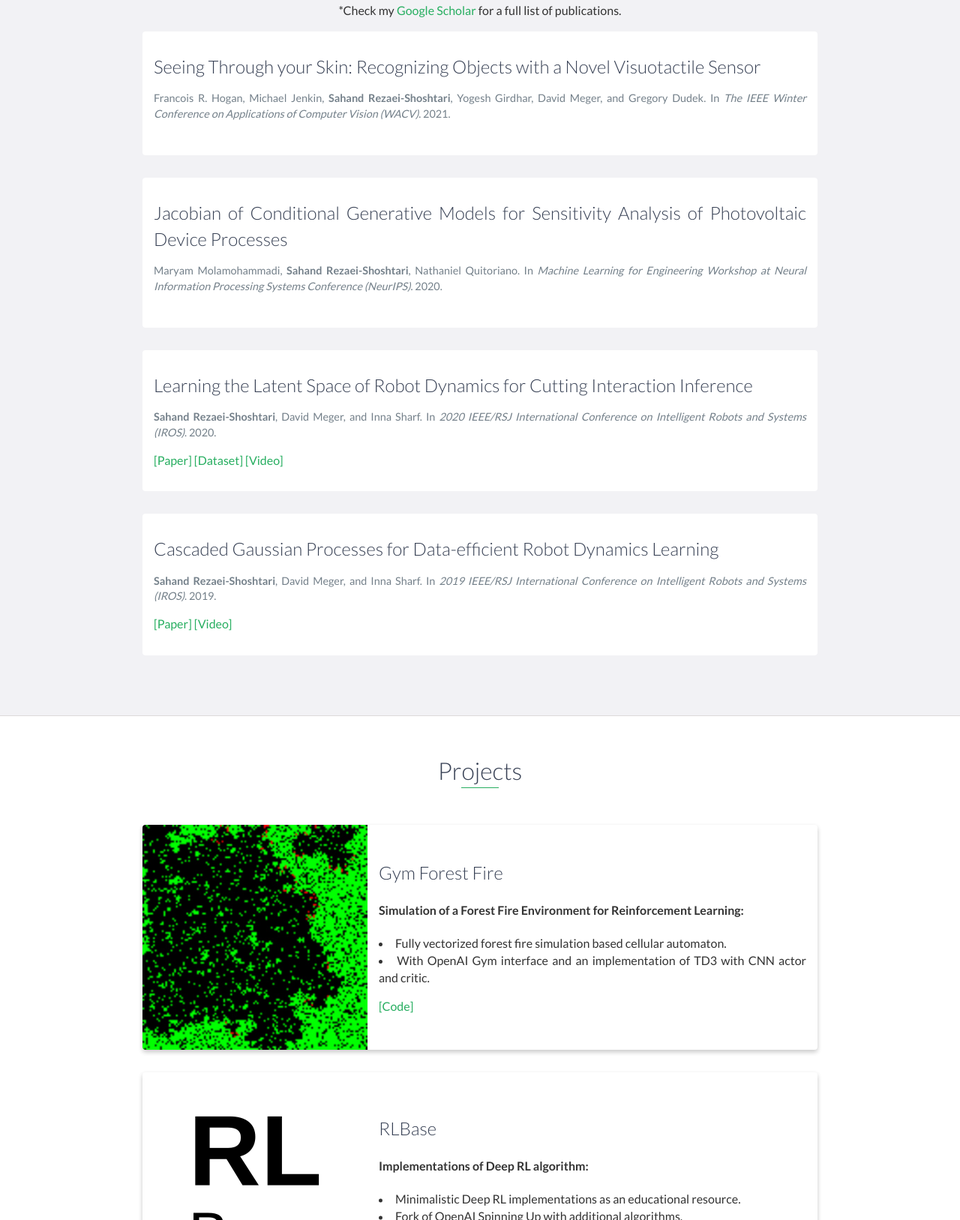
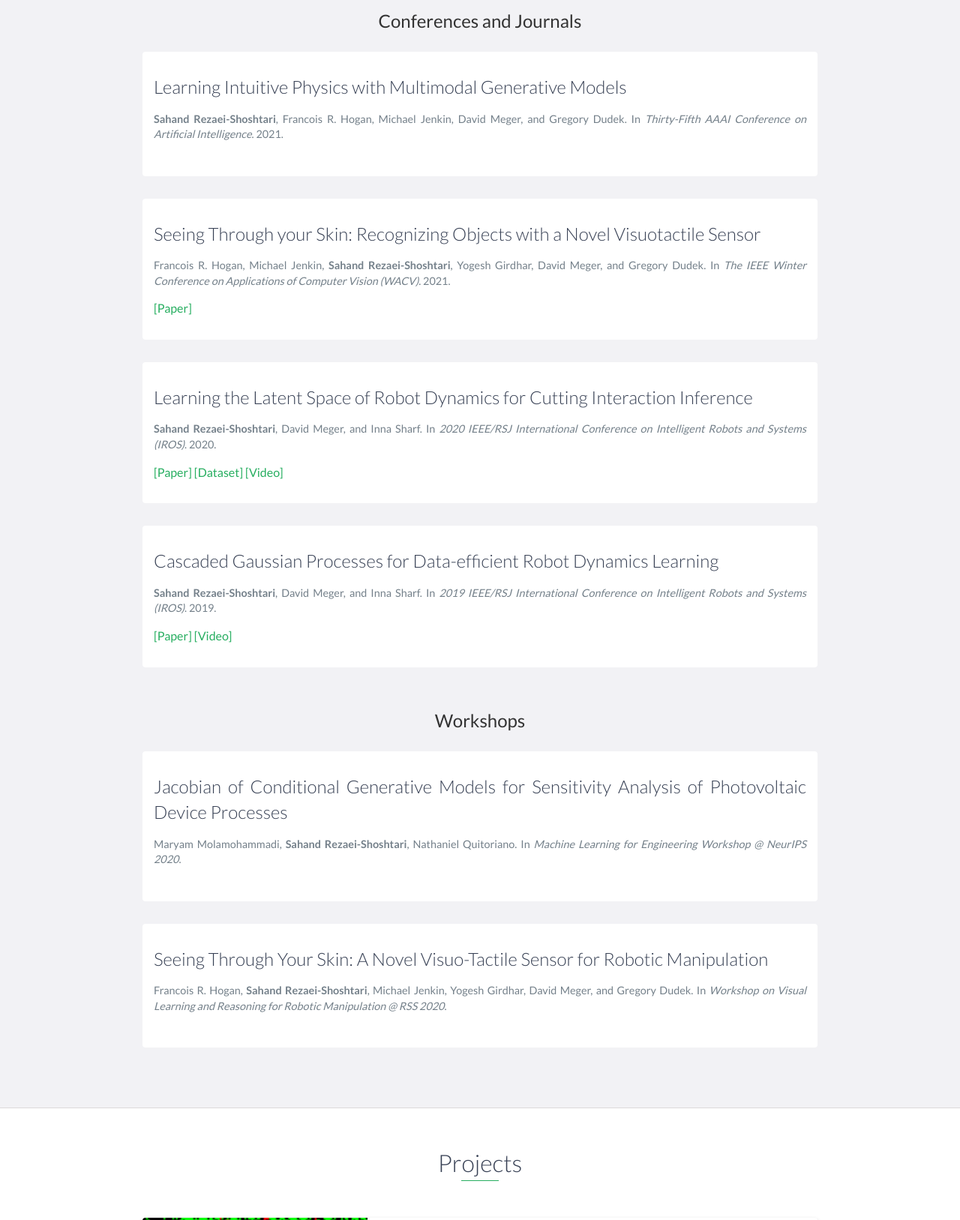
Before and after one commit to sahandrez/sahandrez.github.io, a website: page index.html in a window 1280 px wide. Shown: the part 2633-4260 px from the top of the page at 75% size. Drawn offline with nearby package versions, Linux system fonts and the light colour scheme; files whose address does not match are found by name.

Commit message:
Update publications

```diff
--- a/index.html
+++ b/index.html
@@ -182,17 +182,20 @@
 
     <div id="publications" class="background-alt">
         <h2 class="heading">Publications</h2>
-        <p>
+        <!-- <p>
             *Check my <a href="https://scholar.google.ca/citations?user=wbUgvGAAAAAJ">Google Scholar</a> for a full list of publications.
+        </p> -->
+        <p style="font-size: 24px">
+            Conferences and Journals
         </p>
         <div class="container">
             <div class="row">
                 <div class="project no-image">
                     <div class="project-info">
-                        <h3>Seeing Through your Skin: Recognizing Objects with a Novel Visuotactile Sensor</h3>
+                        <h3>Learning Intuitive Physics with Multimodal Generative Models</h3>
                         <p>
-                            Francois R. Hogan, Michael Jenkin, <b>Sahand Rezaei-Shoshtari</b>, Yogesh Girdhar, David Meger, and Gregory Dudek. In
-                            <i>The IEEE Winter Conference on Applications of Computer Vision (WACV)</i>. 2021.
+                            <b>Sahand Rezaei-Shoshtari</b>, Francois R. Hogan, Michael Jenkin, David Meger, and Gregory Dudek. In
+                            <i>Thirty-Fifth AAAI Conference on Artificial Intelligence</i>. 2021.
                         </p>
                         <!-- <a href="">[Paper]</a> -->
                     </div>
@@ -202,10 +205,12 @@
 
                 <div class="project no-image">
                     <div class="project-info">
-                        <h3>Jacobian of Conditional Generative Models for Sensitivity Analysis of Photovoltaic Device Processes</h3>
+                        <h3>Seeing Through your Skin: Recognizing Objects with a Novel Visuotactile Sensor</h3>
                         <p>
-                            Maryam Molamohammadi, <b>Sahand Rezaei-Shoshtari</b>, Nathaniel Quitoriano. In <i>Machine Learning for Engineering Workshop at Neural Information Processing Systems Conference (NeurIPS)</i>. 2020.
+                            Francois R. Hogan, Michael Jenkin, <b>Sahand Rezaei-Shoshtari</b>, Yogesh Girdhar, David Meger, and Gregory Dudek. In
+                            <i>The IEEE Winter Conference on Applications of Computer Vision (WACV)</i>. 2021.
                         </p>
+                        <a href="https://arxiv.org/abs/2011.09552">[Paper]</a>
                     </div>
                     <!-- End .project-info -->
                 </div>
@@ -237,6 +242,40 @@
                     <!-- End .project-info -->
                 </div>
                 <!-- End .project -->
+            </div>
+        </div>
+
+        <p style="font-size: 24px">
+            Workshops
+        </p>
+        <div class="container">
+            <div class="row">
+
+                <div class="project no-image">
+                    <div class="project-info">
+                        <h3>Jacobian of Conditional Generative Models for Sensitivity Analysis of Photovoltaic Device Processes</h3>
+                        <p>
+                            Maryam Molamohammadi, <b>Sahand Rezaei-Shoshtari</b>, Nathaniel Quitoriano.
+                            In <i>Machine Learning for Engineering Workshop @ NeurIPS 2020</i>.
+                        </p>
+                    </div>
+                    <!-- End .project-info -->
+                </div>
+                <!-- End .project -->
+
+                <div class="project no-image">
+                    <div class="project-info">
+                        <h3>Seeing Through Your Skin: A Novel Visuo-Tactile Sensor for Robotic Manipulation</h3>
+                        <p>
+                            Francois R. Hogan, <b>Sahand Rezaei-Shoshtari</b>, Michael Jenkin, Yogesh Girdhar, David Meger, and Gregory Dudek. In
+                            <i>Workshop on Visual Learning and Reasoning for Robotic Manipulation @ RSS 2020</i>.
+                        </p>
+                        <!-- <a href="">[Paper]</a> -->
+                    </div>
+                    <!-- End .project-info -->
+                </div>
+                <!-- End .project -->
+
             </div>
         </div>
     </div>
```
Also changed, not shown: 1 other file.
